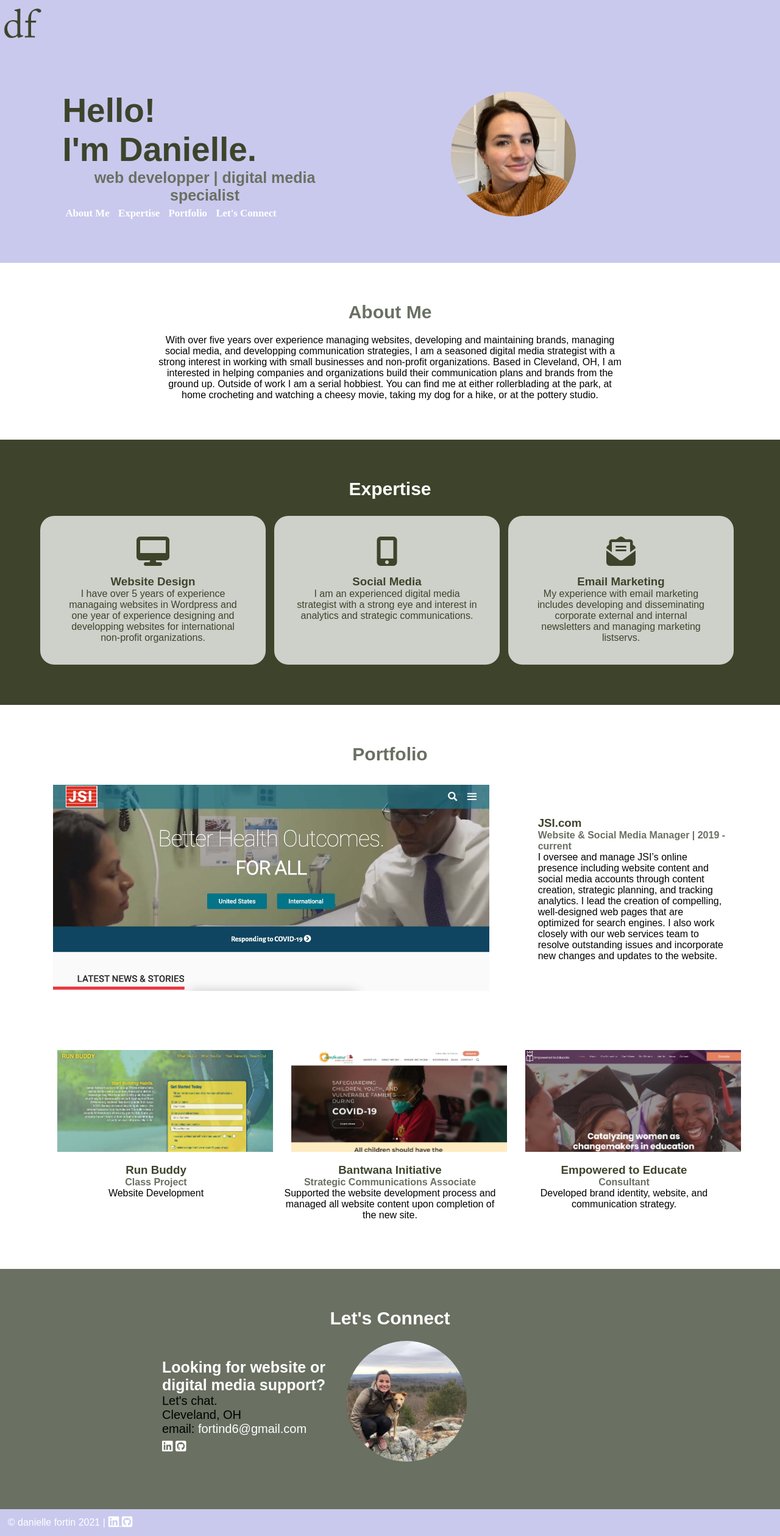
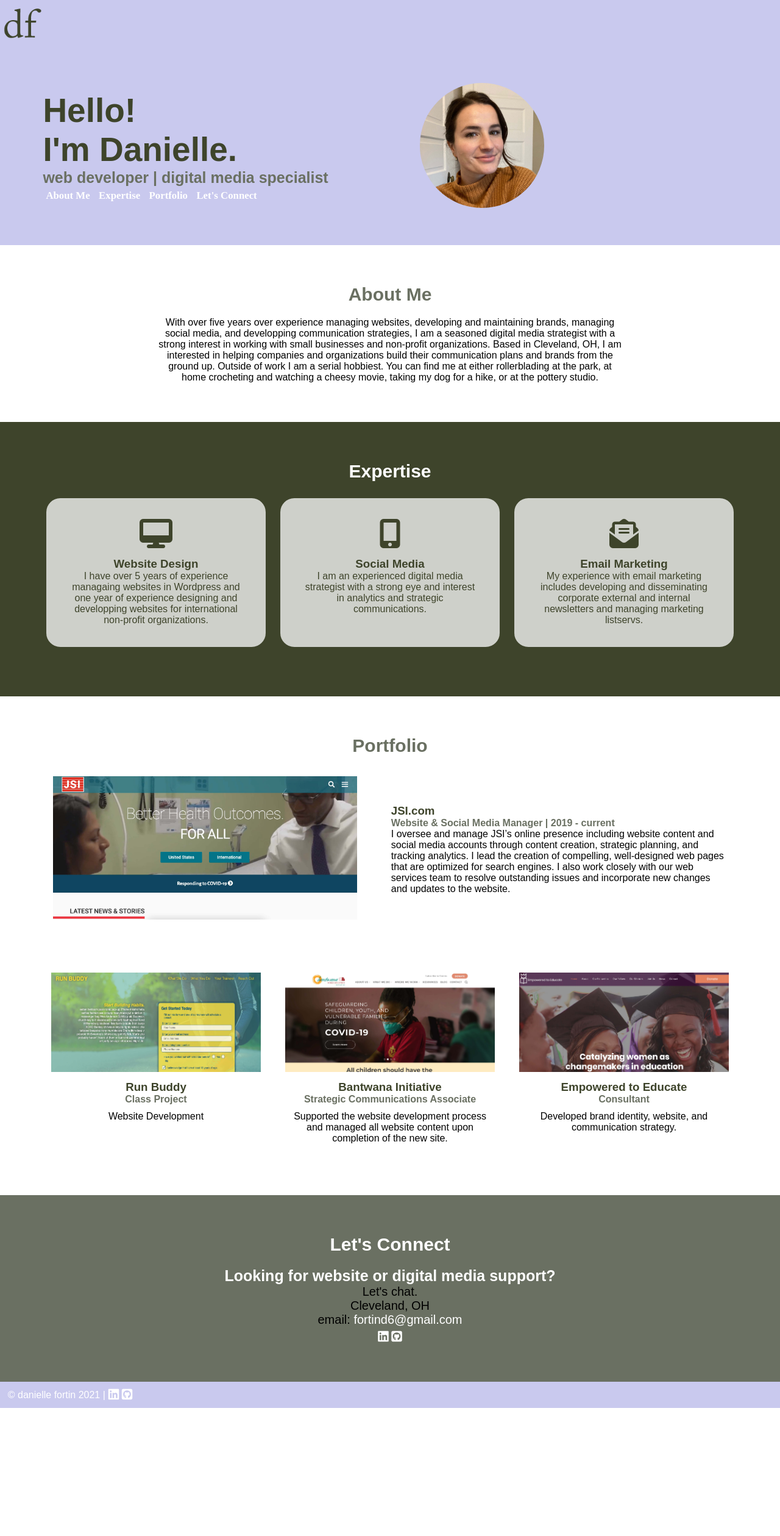
Before and after one commit to daniellefortin2021/Personal-Portfolio, a plain HTML site: page index.html in a window 1280 px wide. Shown: the whole page at 61% size. After the commit the page ends 2309 px from the top, so only its background shows below. Drawn offline with Linux system fonts and the light colour scheme.

Commit message:
finished first round draft

```diff
--- a/assets/styles.css
+++ b/assets/styles.css
@@ -50,9 +50,7 @@ h4{
     align-items: center;
 }
 .hero-hello{
-    width: 50%;
     padding: 5.5%;
-    padding-left: 8%;
 }
 
 .hero-hello h3{
@@ -62,9 +60,8 @@ h4{
 }
 .hero-image{
     width: 40%;
-    height: auto;
     border-radius: 100%;
-    margin-left: 50px;
+    margin: auto;
 }
 
 .hero-buttons{
@@ -122,6 +119,7 @@ section p{
 
 .expertise{
     display:flex;
+    flex-wrap: wrap;
 }
 
 .icon{
@@ -131,31 +129,38 @@ section p{
 }
 .expertise-item{
     width: 35%;
+    flex: 1;
     background-color: white; opacity: .75;
-    margin-top: 15px;
+    margin: 15px 10px 15px 10px ;
     padding: 3%;
     color: var(--primary-color);
-    margin-right: 10px;
     border: 2px solid;
     border-radius: 25px;
 }
 
 .my-work{
     display:flex;
+    flex-wrap: wrap;
     margin-top: 40px;
 }
 
 .portfolio{
     padding: 5% 5%;
     display: flex;
+    flex: 1;
     justify-content: center;
     flex-direction: row;
 }
 
 .portfolio-item{
     width: 100%;
-    margin: 15px;
+    padding: 10px;
     text-align: center;
+    flex: 1;
+}
+
+.portfolio-item p {
+    padding: 10px;
 }
 
 .portfolio-item h3{
@@ -164,11 +169,8 @@ section p{
 
 .featured-work{
     display: flex;
-    flex-direction: row;
     padding: 2%;
     align-items: center;
-    justify-content: center;
-    width: 100%;
 }
 
 .featured-work img{
@@ -186,7 +188,6 @@ section p{
     color:var(--secondary-color)
 }
 .featured-work-text{
-    width: 100%;
     text-align: left;
 }
 
@@ -199,16 +200,8 @@ section p{
     padding: 5% 20%;
 }
 
-.contact-info{
-    display: flex;
-    flex-direction: row;
-    width:100%;
-    margin: 10px;
-    align-items: center;
-}
-
 .contact-text{
-    text-align: left;
+    text-align: center;
 }
 
 .contact-text-block{
@@ -233,17 +226,13 @@ section p{
 .contact-icons{
     margin-top: 8px;
     color: white;
+    text-align: center;
 }
 
 .contact-icons:hover{
     color:var(--secondary-color);
 }
 
-.contact-image{
-    width: 40%;
-    border-radius: 100%;
-    margin-left: 30px;
-}
 footer{
     background-color: var(--secondary-color);
     padding: 1%;
@@ -256,7 +245,49 @@ footer{
 
 .footer-icons{
     color:white;
+    text-decoration: none;
 }
 .footer-icons:hover{
     color:var(--primary-color);
 }
+
+@media screen and (max-width: 980px) {
+    .header-h3{
+        text-align: left;
+    }
+
+    .featured-work img{
+        max-width: 90%;
+    }
+
+}
+
+@media screen and (max-width: 768px) {
+    .hero-image{
+        width: 40%;
+        margin: auto;
+    }
+
+    section{
+        padding: 30px 15px;
+    }
+
+    .portfolio-item {
+        flex-direction: column;
+    }
+
+}
+
+@media screen and (max-width: 575px){
+    .hero-image{
+        display: none;
+    }
+
+    .featured-work{
+        flex-direction: column;
+    }
+
+    .my-work{
+        flex-direction: column;
+    }
+}
--- a/index.html
+++ b/index.html
@@ -21,7 +21,7 @@
             <div class="hero-hello">
                 <h1>Hello!</h1>
                 <h1>I'm Danielle.</h1>
-                <h3 class="header-h3">web developper | digital media specialist</h3>
+                <h3 class="header-h3">web developer | digital media specialist</h3>
                 <div>
                     <a class="hero-buttons" href="#about">About Me</a>
                     <a class="hero-buttons" href="#expertise">Expertise</a>
@@ -135,9 +135,6 @@
                         <a class="contact-icons" href="https://github.com/daniellefortin2021"><i class="fab fa-github-square fa-lg"></i></a>
                     </div>
                 </div>
-                <div>
-                    <img class="contact-image" src="./assets/danielle-and-chance.jpeg" alt="Danielle poses for a photo with her dog while on a hike. In the background is the Boston skyline.">
-                </div>
             </div>
         </section>
 
```
